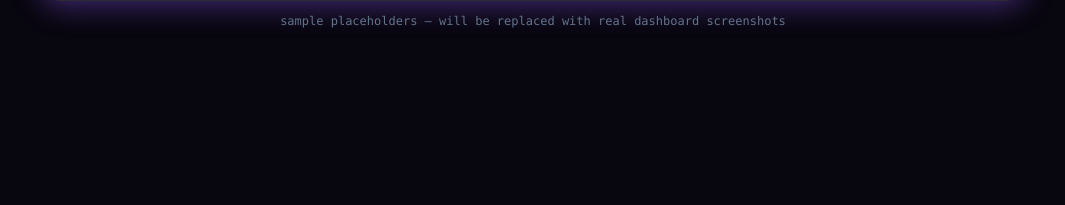
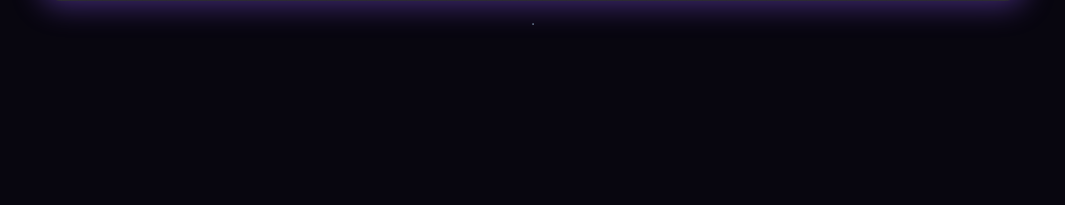
Before and after one commit to arlon1983/django-portfolio, a Django app: page / in a window 1280 px wide. Shown: the part 1388-1593 px from the top of the page, without its empty margins (107-1172 px from the left). Run offline with Django 4.2, Linux system fonts and the light colour scheme; some libraries are stand-ins or nearby versions.

Commit message:
Change placeholder text in home.html
Updated placeholder text in home.html.

```diff
--- a/portfolio/templates/portfolio/home.html
+++ b/portfolio/templates/portfolio/home.html
@@ -74,7 +74,7 @@
       </div>
     </div>
   </div>
-  <p class="text-center text-slate-500 text-xs mt-3 font-mono">sample placeholders — will be replaced with real dashboard screenshots</p>
+  <p class="text-center text-slate-500 text-xs mt-3 font-mono">.</p>
 </section>
 
 {% endblock %}
```
